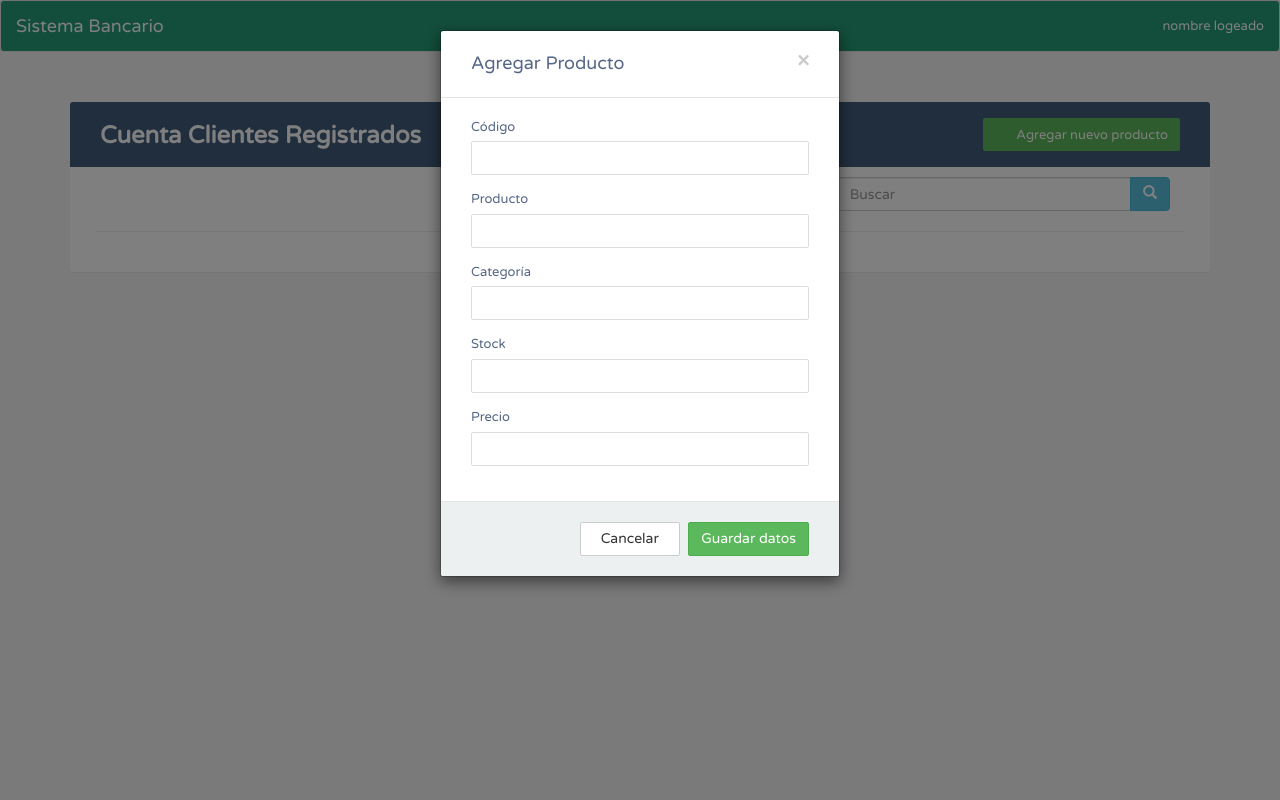
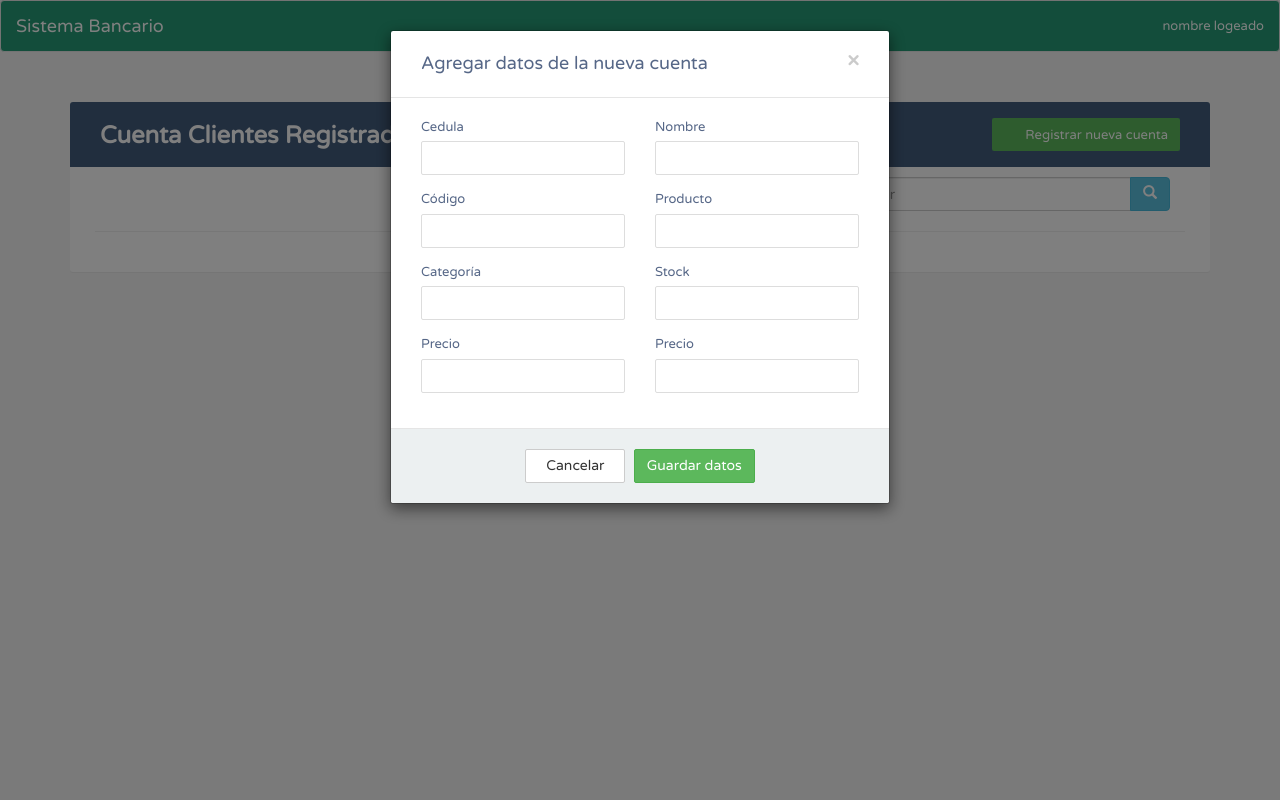
Before and after one commit to 12AbelCabreraMiranda/sistema_bancario, a PHP site: page / in a window 1280 px wide, after a click that opens the changed part. Run offline with PHP 8.4, Linux system fonts and the light colour scheme; data that the repository does not hold is empty.

Commit message:
completado menu editar datos del cliente

```diff
--- a/crear_cuenta/ajax/listar_productos.php
+++ b/crear_cuenta/ajax/listar_productos.php
@@ -80,8 +80,8 @@ if($action == 'ajax'){
 							<td ><?php echo $fechaApertura;?></td>
 
 							<td>
-								<a href="#"  data-target="#editProductModal" class="edit" data-toggle="modal"  data-nombre="<?php echo $nombre?>" data-apellido="<?php echo $apellido?>" data-dpi="<?php echo $dpi?>" data-nit="<?php echo $nit;?>"   data-telefono="<?php echo $telefono;?>" data-direccion="<?php echo $direccion;?>" data-usuario_cliente="<?php echo $usuario_cliente;?>" data-contrasenia_cliente="<?php echo $contrasenia_cliente;?>" data-horaA="<?php echo $horaApertura;?>" data-fechaA="<?php echo $fechaApertura;?>"   data-idChequera="<?php echo $chequera_id; ?>"><i class="material-icons" data-toggle="tooltip" title="Editar" >&#xE254;</i></a>
-								<a href="#deleteProductModal" class="delete" data-toggle="modal" data-idChequera="<?php echo $chequera_id;?>"><i class="material-icons" data-toggle="tooltip" title="Eliminar">&#xE872;</i></a>
+								<a href="#"  data-target="#editProductModal" class="edit" data-toggle="modal"  data-nombre="<?php echo $nombre?>" data-apellido="<?php echo $apellido?>" data-dpi="<?php echo $dpi?>" data-nit="<?php echo $nit;?>"   data-telefono="<?php echo $telefono;?>" data-direccion="<?php echo $direccion;?>" data-usuario_cliente="<?php echo $usuario_cliente;?>" data-contrasenia_cliente="<?php echo $contrasenia_cliente;?>" data-horaA="<?php echo $horaApertura;?>" data-fechaA="<?php echo $fechaApertura;?>"   data-chequera_id="<?php echo $chequera_id; ?>"><i class="material-icons" data-toggle="tooltip" title="Editar" >&#xE254;</i></a>
+								<a href="#deleteProductModal" class="delete" data-toggle="modal" data-chequera_id="<?php echo $chequera_id;?>"><i class="material-icons" data-toggle="tooltip" title="Eliminar">&#xE872;</i></a>
                     		</td>
 						</tr>
 						<?php }?>
--- a/crear_cuenta/css/custom.css
+++ b/crear_cuenta/css/custom.css
@@ -188,7 +188,7 @@ table.table .avatar {
 /* Modal styles  -  tamaño de ventana*/
 .modal .modal-dialog {
     /*max-width: 800px;*/
-    max-width: 400px;
+    max-width: 500px;
 }
 .modal .modal-header, .modal .modal-body, .modal .modal-footer {
     padding: 20px 30px;
--- a/crear_cuenta/html/modal_add.php
+++ b/crear_cuenta/html/modal_add.php
@@ -3,35 +3,51 @@
 			<div class="modal-content">
 				<form name="add_product" id="add_product">
 					<div class="modal-header">
-						<h4 class="modal-title">Agregar Producto</h4>
+						<h4 class="modal-title">Agregar datos de la nueva cuenta</h4>
 						<button type="button" class="close" data-dismiss="modal" aria-hidden="true">&times;</button>
 					</div>
 					<div class="modal-body">
-						<div class="form-group">
+						<div class="row">
+							<div class="form-group col-md-6">
+								<label>Cedula</label>
+								<input type="text" name="cedula" id="cedula"class="form-control" required>
+							</div>
+							<div class="form-group col-md-6">
+								<label>Nombre</label>
+								<input type="text" name="nombre" id="nombre" class="form-control" required>
+							</div>
+							<div class="form-group col-md-6">
 								<label>Código</label>
 								<input type="text" name="code"  id="code" class="form-control" required>
-
 							</div>
-						<div class="form-group">
+							<div class="form-group col-md-6">
 								<label>Producto</label>
 								<input type="text" name="name" id="name" class="form-control" required>
 							</div>
-						<div class="form-group">
+							<div class="form-group col-md-6">
 								<label>Categoría</label>
 								<input type="text" name="category" id="category" class="form-control" required>
 							</div>
-						<div class="form-group">
+							<div class="form-group col-md-6">
 								<label>Stock</label>
 								<input type="number" name="stock" id="stock" class="form-control" required>
 							</div>
-						<div class="form-group">
+							<div class="form-group col-md-6">
+								<label>Precio</label>
+								<input type="text" name="price" id="price" class="form-control" required>
+							</div>
+							<div class="form-group col-md-6">
 								<label>Precio</label>
 								<input type="text" name="price" id="price" class="form-control" required>
 							</div>
 						</div>
+
+					</div>
 					<div class="modal-footer">
+						<center>
 							<input type="button" class="btn btn-default" data-dismiss="modal" value="Cancelar">
 							<input type="submit" class="btn btn-success" value="Guardar datos">
+						</center>
 					</div>
 				</form>
 			</div>
--- a/crear_cuenta/html/modal_edit.php
+++ b/crear_cuenta/html/modal_edit.php
@@ -3,7 +3,7 @@
 			<div class="modal-content">
 				<form name="edit_product" id="edit_product">
 					<div class="modal-header">
-						<h4 class="modal-title">Editar Cuenta</h4>
+						<h4 class="modal-title">Editar datos del cliente</h4>
 						<button type="button" class="close" data-dismiss="modal" aria-hidden="true">&times;</button>
 					</div>
 
--- a/crear_cuenta/index.php
+++ b/crear_cuenta/index.php
@@ -47,7 +47,7 @@
 						<h2><b>Cuenta Clientes Registrados</b></h2>
 					</div>
 					<div class="col-sm-6">
-						<a href="#addProductModal" class="btn btn-success" data-toggle="modal"><i class="material-icons">&#xE147;</i> <span>Agregar nuevo producto</span></a>
+						<a href="#addProductModal" class="btn btn-success" data-toggle="modal"><i class="material-icons">&#xE147;</i> <span>Registrar nueva cuenta</span></a>
 					</div>
                 </div>
             </div>
--- a/crear_cuenta/js/script.js
+++ b/crear_cuenta/js/script.js
@@ -19,6 +19,7 @@ function load(page){
     })
 }
 
+//SCRIPT DE VISTA DE VENTANA DE EDICION
 $('#editProductModal').on('show.bs.modal', function (event) {
   var button = $(event.relatedTarget) // Botón que activó el modal.
 
@@ -34,15 +35,16 @@ $('#editProductModal').on('show.bs.modal', function (event) {
   $('#edit_telefono').val(telefonoCliente)
   var direccionCliente = button.data('direccion')
   $('#edit_direccion').val(direccionCliente)
-
   var usuCliente = button.data('usuario_cliente')
   $('#edit_UsuarioCliente').val(usuCliente)
   var passwCliente = button.data('contrasenia_cliente')
   $('#edit_passwordCliente').val(passwCliente)
 
-  var id = button.data('idChequera')
+  var id = button.data('chequera_id')
   $('#edit_id').val(id)
 })
+
+
 
 $('#deleteProductModal').on('show.bs.modal', function (event) {
   var button = $(event.relatedTarget) // Botón que activó el modal.
@@ -50,9 +52,11 @@ $('#deleteProductModal').on('show.bs.modal', function (event) {
   $('#delete_id').val(id)
 })
 
+// SCRIPT DE EDICION CON BASE DE DATOS
+$( "#edit_product" ).submit(function( event ) {
 
-$( "#edit_product" ).submit(function( event ) {
   var parametros = $(this).serialize();
+
     $.ajax({
             type: "POST",
             url: "ajax/editar_producto.php",
@@ -67,9 +71,10 @@ $( "#edit_product" ).submit(function( event ) {
           }
     });
   event.preventDefault();
+
 });
 
-
+//GUARDAR REGISTROS CONEXION CON LA BASE DE DATOS
 $( "#add_product" ).submit(function( event ) {
   var parametros = $(this).serialize();
     $.ajax({
@@ -88,6 +93,7 @@ $( "#add_product" ).submit(function( event ) {
   event.preventDefault();
 });
 
+//SCRIPT PARA BORRAR REGISTROS DE LA BASE DE DATOS
 $( "#delete_product" ).submit(function( event ) {
   var parametros = $(this).serialize();
     $.ajax({
```
Also changed, not shown: crear_cuenta/ajax/editar_producto.php (+15 -9 lines), prueba.php (added, +80 -0 lines). Lines whose indentation alone changed are shown as unchanged.
